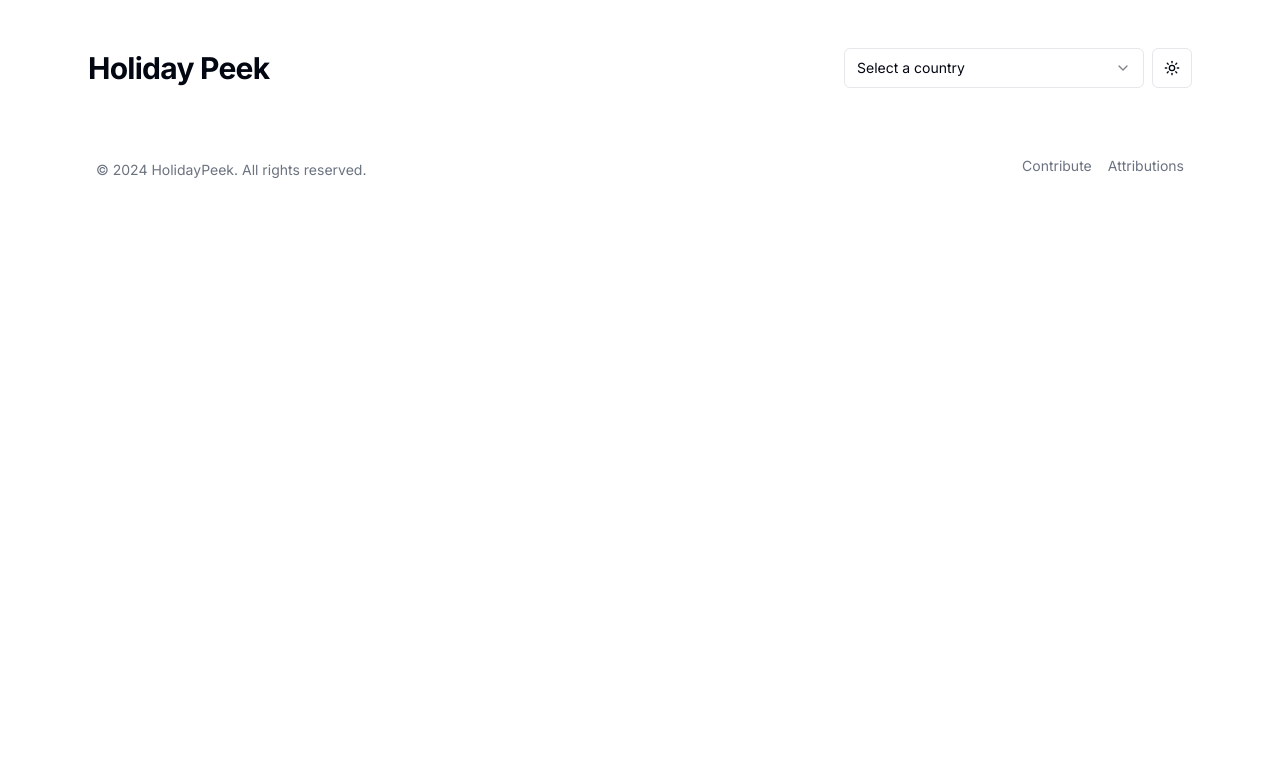
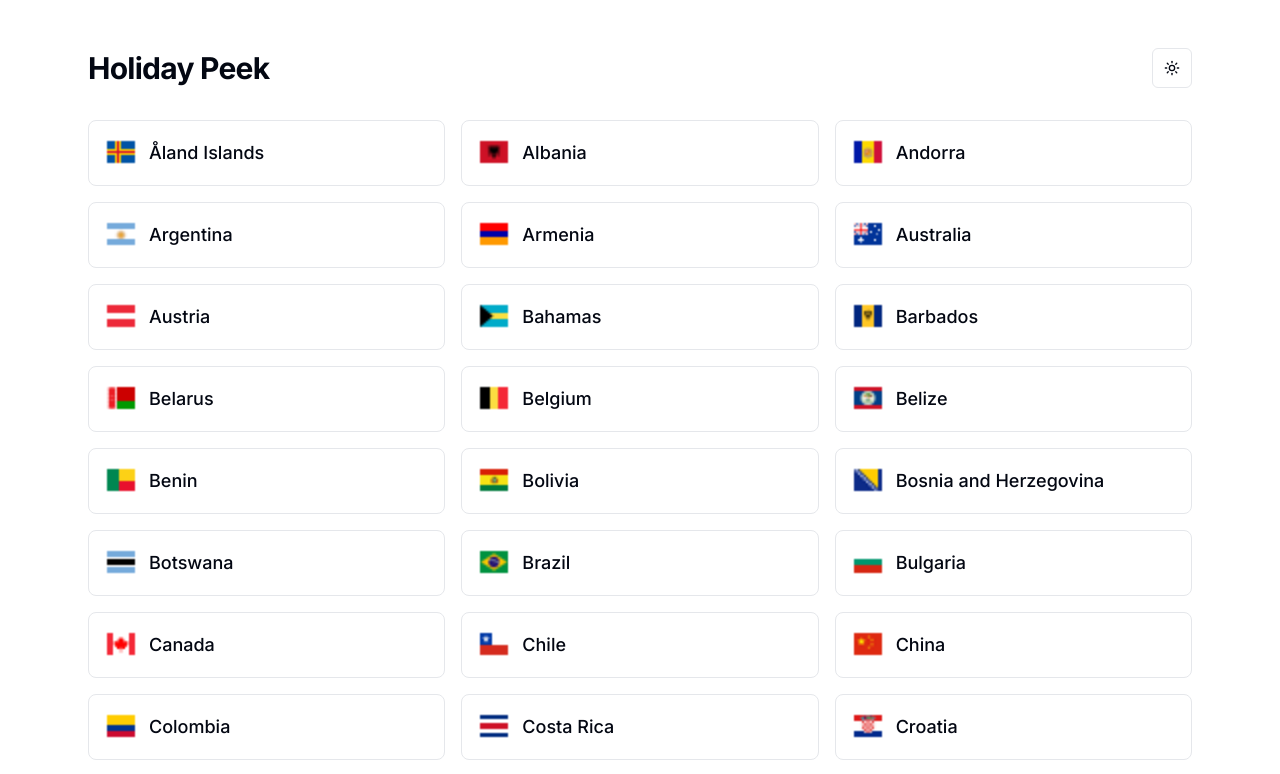
Before and after one commit to bandaranayake/holiday-peek, a Next.js app: page / in a window 1280 px wide. Before the commit this address had no page. Shown: the top 774 px of the page. Built offline with nearby package versions, Linux system fonts and the light colour scheme.

Commit message:
Remove client components

```diff
--- a/src/components/DialogAttribution.tsx
+++ b/src/components/DialogAttribution.tsx
@@ -25,9 +25,9 @@ const DialogAttribution: React.FC = () => {
                     </DialogDescription>
                 </DialogHeader>
                 <div className="text-sm mt-0">
-                    <li>Holiday dates provided by <Link className="hover:underline" href="https://github.com/commenthol/date-holidays" target="_blank" rel="noopener noreferrer">date-holidays</Link>. </li>
-                    <li>Flag icons courtesy of <Link className="hover:underline" href="https://flagsapi.com/" target="_blank" rel="noopener noreferrer">Flags API</Link>.</li>
-                    <li>Favicon from <Link className="hover:underline" href="https://www.flaticon.com/free-icons/holidays" target="_blank" rel="noopener noreferrer">Freepik - Flaticon</Link>.</li>
+                    <li>Holiday dates provided by <Link className="hover:underline" href="https://github.com/commenthol/date-holidays" target="_blank" rel="noopener noreferrer" prefetch={false}>date-holidays</Link>. </li>
+                    <li>Flag icons courtesy of <Link className="hover:underline" href="https://flagsapi.com/" target="_blank" rel="noopener noreferrer" prefetch={false}>Flags API</Link>.</li>
+                    <li>Favicon from <Link className="hover:underline" href="https://www.flaticon.com/free-icons/holidays" target="_blank" rel="noopener noreferrer" prefetch={false}>Freepik - Flaticon</Link>.</li>
                 </div>
                 <DialogFooter>
                 </DialogFooter>
--- a/src/components/Header.tsx
+++ b/src/components/Header.tsx
@@ -8,6 +8,7 @@ import { Button } from "@/components/ui/button";
 import { Moon as MoonIcon, Sun as SunIcon } from "lucide-react";
 import { usePathname } from "next/navigation";
 import { useRouter } from 'next/router';
+import Link from "next/link";
 
 const Header: React.FC = () => {
     const pathname = usePathname();
@@ -15,6 +16,7 @@ const Header: React.FC = () => {
 
     const { theme, setTheme } = useTheme();
     const [selectedCountry, setSelectedCountry] = useState<string>("");
+    const [showSelector, setShowSelector] = useState(false);
     const [mounted, setMounted] = useState(false);
 
     useEffect(() => {
@@ -22,6 +24,16 @@ const Header: React.FC = () => {
     }, []);
 
     useEffect(() => {
+        const cleanPath = pathname.split('?')[0].split('#')[0].trim();
+        const isHomepage = cleanPath === '/';
+
+        if (isHomepage) {
+            setShowSelector(false);
+        }
+        else {
+            setShowSelector(true);
+        }
+
         const slug = pathname?.split("/").filter(Boolean)?.[1] || "";
 
         let country = COUNTRIES.find(country => country.slug === slug);
@@ -35,7 +47,7 @@ const Header: React.FC = () => {
         const country = COUNTRIES.find(country => country.countryCode === countryCode);
 
         if (country) {
-            router.push(`/country/${country.slug}`);
+            router.push(`/countries/${country.slug}`);
         }
     };
 
@@ -43,32 +55,36 @@ const Header: React.FC = () => {
         return null;
     }
 
-    return (
-        <div className="flex flex-col md:flex-row items-start md:items-center justify-between gap-4 mb-8" suppressHydrationWarning>
-            <h1 className="text-3xl font-bold tracking-tight">Holiday Peek</h1>
-            <div className="w-full md:w-auto flex items-center space-x-2">
-                <CountrySelector
-                    selectedCountry={selectedCountry}
-                    onValueChange={handleSelectChange}
-                    countryList={COUNTRIES}
-                />
-                {theme === "light" ? (
-                    <Button
+    const getModeButton = (theme: string | undefined): JSX.Element => {
+        if (theme === "light") {
+            return <Button
                 variant="outline"
                 size="icon"
                 onClick={() => setTheme("dark")}
             >
                 <SunIcon size={16} />
             </Button>
-                ) : (
-                    <Button
+        } else {
+            return <Button
                 variant="outline"
                 size="icon"
                 onClick={() => setTheme("light")}
             >
                 <MoonIcon size={16} />
             </Button>
-                )}
+        }
+    }
+
+    return (
+        <div className="flex flex-col md:flex-row items-start md:items-center justify-between gap-4 mb-8" suppressHydrationWarning>
+            <h1 className="text-3xl font-bold tracking-tight"><Link href="/" prefetch={false}>Holiday Peek</Link></h1>
+            <div className="w-full md:w-auto flex items-center space-x-2">
+                {showSelector ? <CountrySelector
+                    selectedCountry={selectedCountry}
+                    onValueChange={handleSelectChange}
+                    countryList={COUNTRIES}
+                /> : null}
+                {getModeButton(theme)}
             </div>
         </div>
     );
--- a/src/pages/404.tsx
+++ b/src/pages/404.tsx
@@ -8,7 +8,7 @@ const NotFoundPage: FC = () => {
             flexDirection: 'column',
             alignItems: 'center',
             justifyContent: 'center',
-            height: '50vh',
+            height: '75vh',
             textAlign: 'center',
             padding: '0 10px'
         }}>
--- a/src/pages/_app.tsx
+++ b/src/pages/_app.tsx
@@ -31,5 +31,5 @@ export default function MyApp({ Component, pageProps }: AppProps) {
                 </ThemeProvider>
             </div>
         </>
-    )
+    );
 }
--- a/src/pages/countries/[slug].tsx
+++ b/src/pages/countries/[slug].tsx
@@ -19,7 +19,7 @@ export async function getStaticPaths() {
     params: { id: country.countryCode, slug: country.slug },
   }))
 
-  return { paths, fallback: false }
+  return { paths, fallback: false };
 }
 
 export async function getStaticProps({ params }: StaticPropsParams) {
@@ -29,7 +29,7 @@ export async function getStaticProps({ params }: StaticPropsParams) {
   const jsonData = fs.readFileSync(filePath, 'utf8');
   const holidays = JSON.parse(jsonData);
 
-  return { props: { holidays } }
+  return { props: { holidays } };
 }
 
 export default function CountryPage({ holidays }: MainProps) {
--- a/src/pages/index.tsx
+++ b/src/pages/index.tsx
@@ -1,24 +1,24 @@
-"use client";
-
-import { useEffect } from "react";
-import { useRouter } from 'next/router';
-import { getCountry } from "@/utils/timezone";
 import { COUNTRIES } from "@/utils/constants";
+import Link from "next/link";
 
 export default function HomePage() {
-    const router = useRouter();
-
-    useEffect(() => {
-        const userCountryCode = getCountry();
-        const country = COUNTRIES.find(country => country.countryCode === userCountryCode);
-
-        if (country) {
-            router.push(`country/${country.slug}`);
-        }
-        else {
-            router.push(`country/${COUNTRIES[0].slug}`);
-        }
-    }, [router]);
-
-    return null;
+    return (
+        <div className="grid grid-cols-1 md:grid-cols-2 lg:grid-cols-3 gap-4">
+            {COUNTRIES.map((country, index) => (
+                <Link
+                    key={index}
+                    href={`/countries/${country.slug}`}
+                    prefetch={false}
+                    className="flex items-center p-4 border rounded-lg"
+                >
+                    <img
+                        src={`/images/flags/${country.countryCode}.png`}
+                        alt={`${country.name} Flag`}
+                        className="w-8 h-8 mr-3"
+                    />
+                    <span className="text-lg font-medium">{country.name}</span>
+                </Link>
+            ))}
+        </div>
+    );
 }
```
Lines whose indentation alone changed are shown as unchanged.
